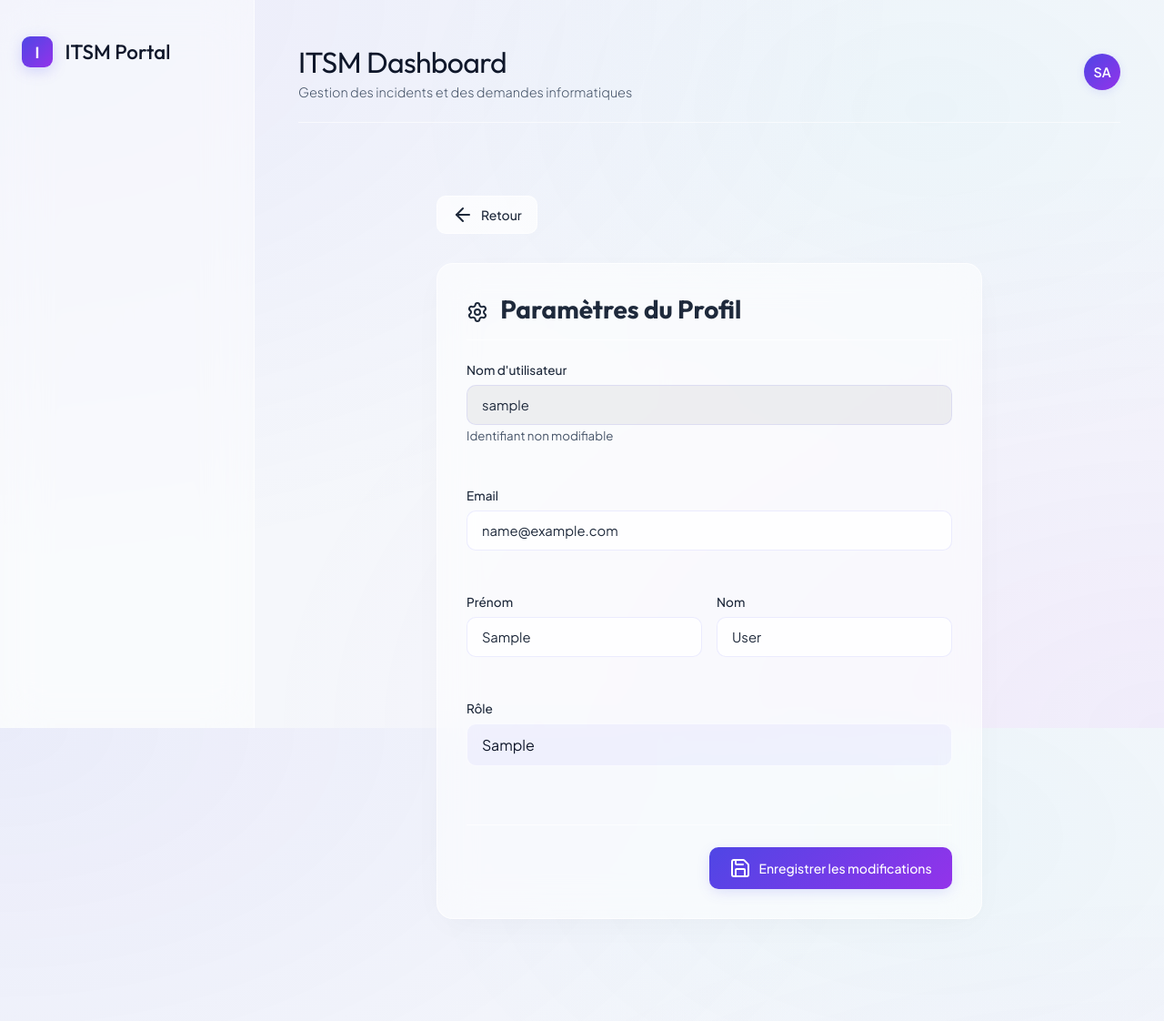
After one commit to djami-colab/itsm_project, a Django app: page /profile/ in a window 1280 px wide. The commit adds this page. Shown: the whole page at 91% size. Run offline with Django 5.2, Linux system fonts and the light colour scheme; a user stored in the database is signed in; tables that the repository leaves empty hold one stand-in row (values such as "Sample post").

Commit message:
refactor: enhance profile menu with settings and improved theme toggle
- Redesign profile menu with fixed positioning (z-index 9999)
- Add Settings button linking to user profile page
- Replace 3-button theme selector with simple toggle (light/dark)
- Make menu always visible above all content
- Create user_profile view for editing account information
- Add profile.html template with email, firstname, lastname fields
- Improve styling with glass-morphism and minimal design
- Ensure menu items are fully accessible and interactive

Co-authored-by: v0 <it+v0agent@vercel.com>

```diff
--- a/tickets/templates/tickets/base.html
+++ b/tickets/templates/tickets/base.html
@@ -73,16 +73,17 @@
 
                         <div class="menu-divider"></div>
 
+                        <a href="{% url 'user_profile' %}" class="menu-item">
+                            <i data-lucide="settings"></i>
+                            <span>Paramètres</span>
+                        </a>
+
+                        <div class="menu-divider"></div>
+
                         <div class="menu-section">
                             <div class="menu-preferences-label">Thème</div>
-                            <div class="theme-controls">
-                                <button class="theme-btn" id="themeLightBtn" data-theme="light" title="Clair">
-                                    <i data-lucide="sun"></i>
-                                </button>
-                                <button class="theme-btn" id="themeAutoBtn" data-theme="auto" title="Auto">
-                                    <i data-lucide="monitor"></i>
-                                </button>
-                                <button class="theme-btn" id="themeDarkBtn" data-theme="dark" title="Sombre">
+                            <div class="theme-toggle-container">
+                                <button class="theme-toggle" id="themeToggle">
                                     <i data-lucide="moon"></i>
                                 </button>
                             </div>
@@ -108,34 +109,35 @@
     <script>
         lucide.createIcons();
 
-        // Theme Toggle Buttons
-        const themeLightBtn = document.getElementById('themeLightBtn');
-        const themeAutoBtn = document.getElementById('themeAutoBtn');
-        const themeDarkBtn = document.getElementById('themeDarkBtn');
+        // Theme Toggle
+        const themeToggle = document.getElementById('themeToggle');
 
-        function setTheme(theme) {
+        function setTheme(isDark) {
+            const theme = isDark ? 'dark' : 'light';
             document.documentElement.setAttribute('data-theme', theme);
             localStorage.setItem('theme', theme);
-            updateThemeButtons(theme);
+            updateThemeIcon();
         }
 
-        function updateThemeButtons(theme) {
-            [themeLightBtn, themeAutoBtn, themeDarkBtn].forEach(btn => {
-                btn.classList.remove('active');
-            });
-
-            if (theme === 'light') themeLightBtn.classList.add('active');
-            else if (theme === 'auto') themeAutoBtn.classList.add('active');
-            else if (theme === 'dark') themeDarkBtn.classList.add('active');
+        function updateThemeIcon() {
+            const isDark = document.documentElement.getAttribute('data-theme') === 'dark';
+            if (themeToggle) {
+                themeToggle.classList.toggle('dark-mode', isDark);
+                const icon = themeToggle.querySelector('i');
+                icon.setAttribute('data-lucide', isDark ? 'sun' : 'moon');
+                lucide.createIcons();
+            }
         }
 
-        themeLightBtn?.addEventListener('click', () => setTheme('light'));
-        themeAutoBtn?.addEventListener('click', () => setTheme('auto'));
-        themeDarkBtn?.addEventListener('click', () => setTheme('dark'));
+        themeToggle?.addEventListener('click', () => {
+            const isDark = document.documentElement.getAttribute('data-theme') === 'dark';
+            setTheme(!isDark);
+        });
 
         // Initialize theme on page load
         const savedTheme = localStorage.getItem('theme') || 'light';
-        updateThemeButtons(savedTheme);
+        document.documentElement.setAttribute('data-theme', savedTheme);
+        updateThemeIcon();
     </script>
     {% block extra_js %}{% endblock %}
 </body>
--- /dev/null
+++ b/tickets/templates/tickets/profile.html
@@ -0,0 +1,62 @@
+{% extends 'tickets/base.html' %}
+
+{% block title %}Paramètres de Profil - ITSM Portal{% endblock %}
+
+{% block content %}
+<div style="padding: 2rem;">
+    <div style="max-width: 600px; margin: 0 auto;">
+        <div style="margin-bottom: 2rem;">
+            <a href="javascript:history.back()" class="btn btn-secondary" style="padding: 0.5rem 1rem;">
+                <i data-lucide="arrow-left"></i> Retour
+            </a>
+        </div>
+
+        <div class="card">
+            <h1 style="font-family: 'Outfit', sans-serif; font-size: 1.75rem; margin-bottom: 1.5rem; border-bottom: 1px solid var(--border-color); padding-bottom: 1rem;">
+                <i data-lucide="settings" style="vertical-align: middle; margin-right: 0.5rem;"></i>
+                Paramètres du Profil
+            </h1>
+
+            <form method="POST" style="display: flex; flex-direction: column; gap: 1.5rem;">
+                {% csrf_token %}
+
+                <div class="form-group">
+                    <label for="username" class="form-label">Nom d'utilisateur</label>
+                    <input type="text" id="username" class="form-control" value="{{ user.username }}" readonly style="background: rgba(0,0,0,0.05); cursor: not-allowed;">
+                    <small style="color: var(--text-secondary);">Identifiant non modifiable</small>
+                </div>
+
+                <div class="form-group">
+                    <label for="email" class="form-label">Email</label>
+                    <input type="email" id="email" name="email" class="form-control" value="{{ user.email }}" required>
+                </div>
+
+                <div style="display: grid; grid-template-columns: 1fr 1fr; gap: 1rem;">
+                    <div class="form-group">
+                        <label for="first_name" class="form-label">Prénom</label>
+                        <input type="text" id="first_name" name="first_name" class="form-control" value="{{ user.first_name }}" placeholder="Prénom">
+                    </div>
+
+                    <div class="form-group">
+                        <label for="last_name" class="form-label">Nom</label>
+                        <input type="text" id="last_name" name="last_name" class="form-control" value="{{ user.last_name }}" placeholder="Nom">
+                    </div>
+                </div>
+
+                <div class="form-group">
+                    <label class="form-label">Rôle</label>
+                    <div style="padding: 0.75rem 1rem; background: rgba(99, 102, 241, 0.06); border: 1px solid var(--border-color); border-radius: var(--border-radius-sm); color: #0f172a;">
+                        {{ user.role.libelle }}
+                    </div>
+                </div>
+
+                <div style="border-top: 1px solid var(--border-color); padding-top: 1.5rem; margin-top: 1rem; display: flex; gap: 1rem; justify-content: flex-end;">
+                    <button type="submit" class="btn btn-primary">
+                        <i data-lucide="save"></i> Enregistrer les modifications
+                    </button>
+                </div>
+            </form>
+        </div>
+    </div>
+</div>
+{% endblock %}
--- a/tickets/urls.py
+++ b/tickets/urls.py
@@ -5,6 +5,7 @@ urlpatterns = [
     path('', views.dashboard_redirect, name='dashboard'),
     path('login/', views.login_view, name='login'),
     path('logout/', views.logout_view, name='logout'),
+    path('profile/', views.user_profile, name='user_profile'),
 
     # Client Portal
     path('client/dashboard/', views.client_dashboard, name='client_dashboard'),
--- a/tickets/views.py
+++ b/tickets/views.py
@@ -429,3 +429,21 @@ def admin_detail_ticket(request, ticket_id):
         'historiques': historiques,
         'pieces_jointes': pieces_jointes
     })
+
+# ==================== PROFIL UTILISATEUR ====================
+
+@login_required
+def user_profile(request):
+    user = request.user
+
+    if request.method == 'POST':
+        # Mise à jour du profil utilisateur
+        user.first_name = request.POST.get('first_name', user.first_name)
+        user.last_name = request.POST.get('last_name', user.last_name)
+        user.email = request.POST.get('email', user.email)
+        user.save()
+        return redirect('user_profile')
+
+    return render(request, 'tickets/profile.html', {
+        'user': user
+    })
```
Also changed, not shown: tickets/static/tickets/css/styles.css (+32 -23 lines).
